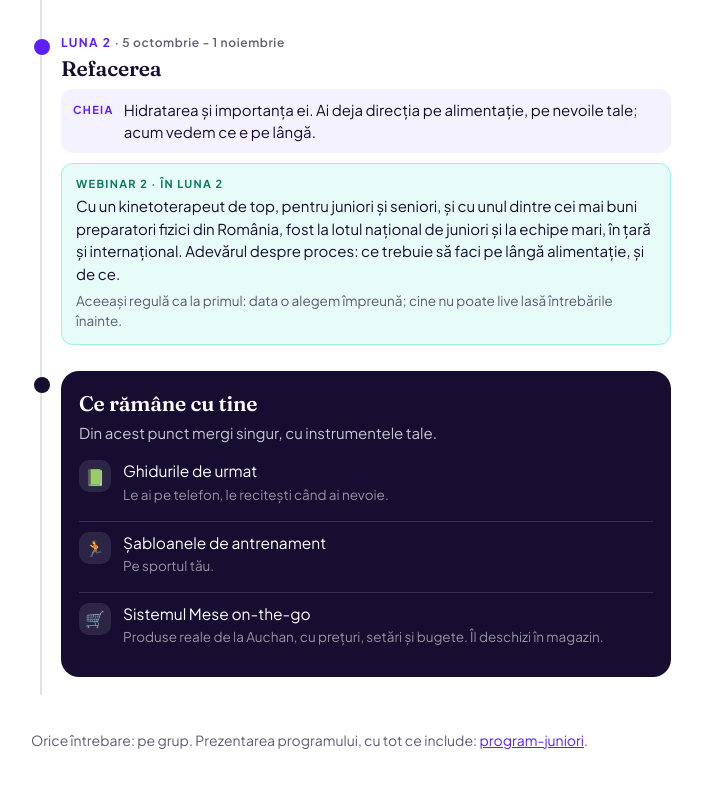
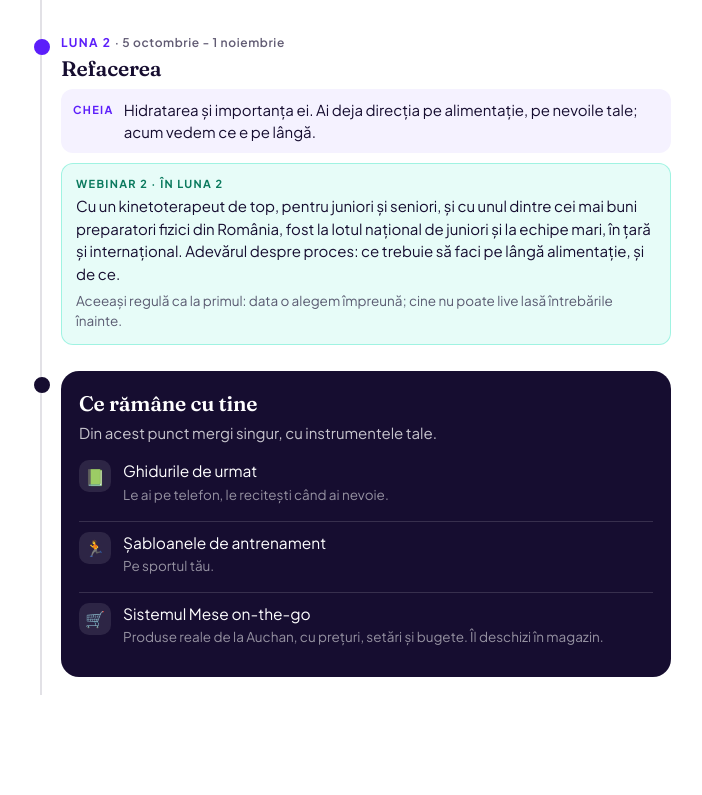
Before and after one commit to fabiusantal/program-juniori, a plain HTML site: page programa.html in a window 1280 px wide. Shown: the part 1541-2336 px from the top of the page, without its empty margins (289-991 px from the left). After the commit the page ends 2284 px from the top, so only its background shows below. Drawn offline with Linux system fonts and the light colour scheme.

Commit message:
Calendar: fără rândul de subsol
Co-Authored-By: Claude Fable 5.1 <noreply@anthropic.com>

```diff
--- a/programa.html
+++ b/programa.html
@@ -34,7 +34,7 @@ h1,h2,h3{font-family:Fraunces,Georgia,serif;font-weight:600;margin:0;line-height
 .start{display:inline-flex;align-items:center;gap:10px;margin-top:16px;background:rgba(255,255,255,.08);border:1px solid rgba(255,255,255,.18);border-radius:99px;padding:9px 16px;font-size:14px;font-weight:700;}
 .start i{width:9px;height:9px;border-radius:50%;background:var(--cyan);font-style:normal;}
 
-.zona{padding:0 20px;}
+.zona{padding:0 20px 40px;}
 .principiu{margin:22px 0 0;background:var(--hartie-2);border-left:4px solid var(--mov);border-radius:0 14px 14px 0;padding:14px 16px;}
 .principiu b{display:block;font-size:11px;font-weight:700;letter-spacing:.13em;text-transform:uppercase;color:var(--mov);margin-bottom:4px;}
 .principiu p{font-size:15.5px;max-width:none;}
@@ -200,11 +200,7 @@ h1,h2,h3{font-family:Fraunces,Georgia,serif;font-weight:600;margin:0;line-height
   </div>
 </div>
 
-<div class="jos">
-  <div class="container">
-    <p>Orice întrebare: pe grup. Prezentarea programului, cu tot ce include: <a href="https://fabiusantal.github.io/program-juniori/">program-juniori</a>.</p>
-  </div>
-</div>
+
 
 </body>
 </html>
```
